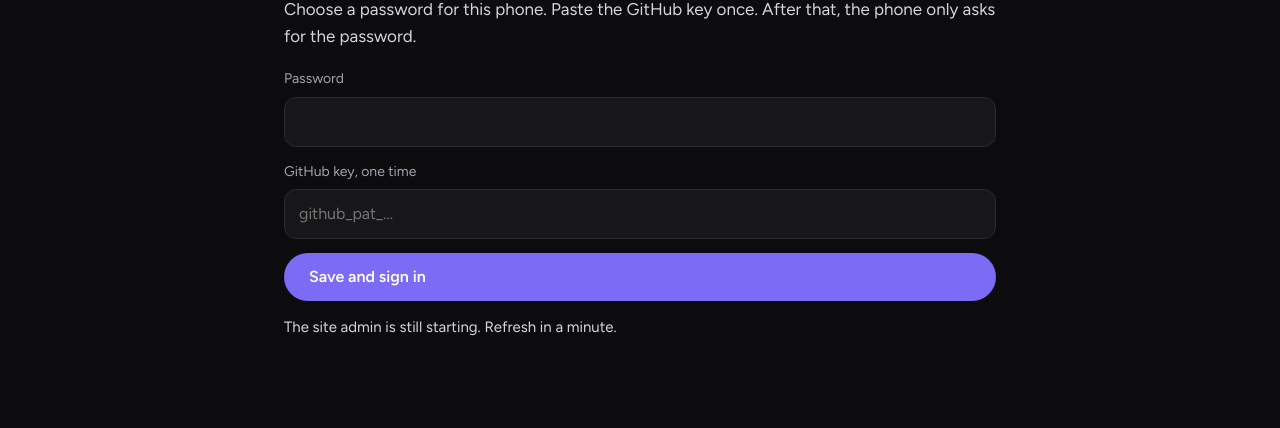
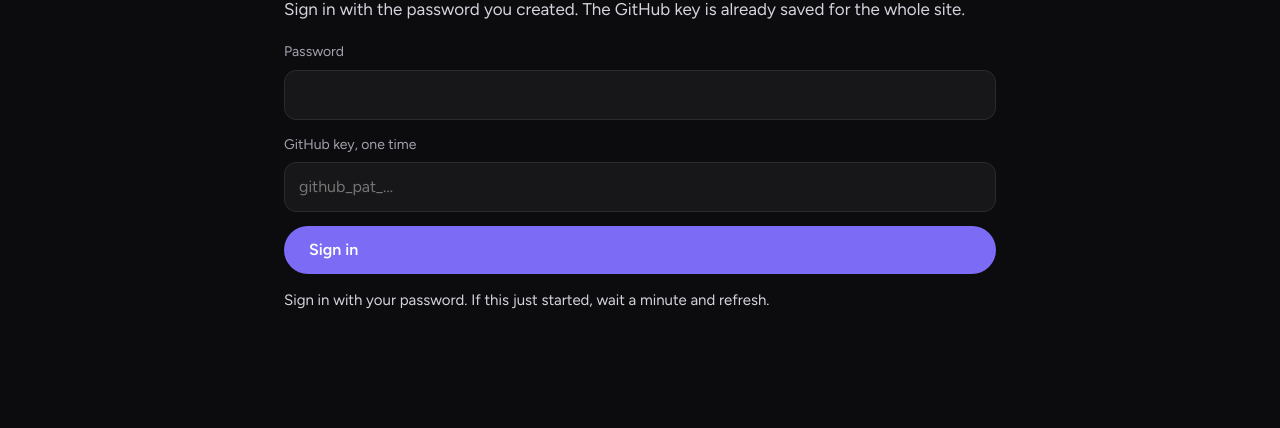
Before and after one commit to Ibragim1996/kipfire-site, a plain HTML site: page write/index.html in a window 1280 px wide. Shown: the part 372-800 px from the top of the page. Drawn offline with nearby package versions, Linux system fonts and the light colour scheme; no server answers.

Commit message:
Ask for the GitHub key only during the first setup, then password alone.
Co-authored-by: Cursor <cursoragent@cursor.com>

```diff
--- a/write/index.html
+++ b/write/index.html
@@ -30,7 +30,7 @@
     <p id="gate-copy">Only your password can change the site. Opening this link is not enough.</p>
     <form class="write-form" id="gate-form">
       <label>Password<input id="password" type="password" autocomplete="current-password" required minlength="8"></label>
-      <label id="key-label">GitHub key, one time<input id="github-key" type="password" autocomplete="off" placeholder="github_pat_..."></label>
+      <label id="key-label" hidden>GitHub key, one time<input id="github-key" type="password" autocomplete="off" placeholder="github_pat_..."></label>
       <button class="btn btn-primary" id="gate-button" type="submit">Sign in</button>
       <p class="write-note" id="gate-status" role="status"></p>
     </form>
@@ -94,7 +94,7 @@
   var API = 'https://kipfire-backend.onrender.com/api/site-admin';
   var SESSION_KEY = 'kipfireOwnerSession';
   var session = localStorage.getItem(SESSION_KEY) || '';
-  var needsSetup = true;
+  var needsSetup = false;
   var posts = [];
   var tipPosts = [];
   var profile = { name: '', body: '', photo: '' };
@@ -154,8 +154,8 @@
     keyLabel.hidden = !needsSetup;
     document.getElementById('gate-title').textContent = needsSetup ? 'Create your password' : 'Sign in';
     document.getElementById('gate-copy').textContent = needsSetup
-      ? 'Choose a password for this phone. Paste the GitHub key once. After that, the phone only asks for the password.'
-      : 'Only your password can change the site. Opening this link is not enough.';
+      ? 'Choose a password. Paste the GitHub key once. Every other phone or browser will ask for the password only.'
+      : 'Sign in with the password you created. The GitHub key is already saved for the whole site.';
     document.getElementById('gate-button').textContent = needsSetup ? 'Save and sign in' : 'Sign in';
     var savedKey = localStorage.getItem('kipfireSiteToken') || '';
     if (needsSetup && savedKey && !document.getElementById('github-key').value) {
@@ -447,7 +447,8 @@
     if (session && !needsSetup) return loadDesk();
     showGate('');
   }).catch(function () {
-    showGate('The site admin is still starting. Refresh in a minute.');
+    needsSetup = false;
+    showGate('Sign in with your password. If this just started, wait a minute and refresh.');
   });
 })();
 </script>
```
